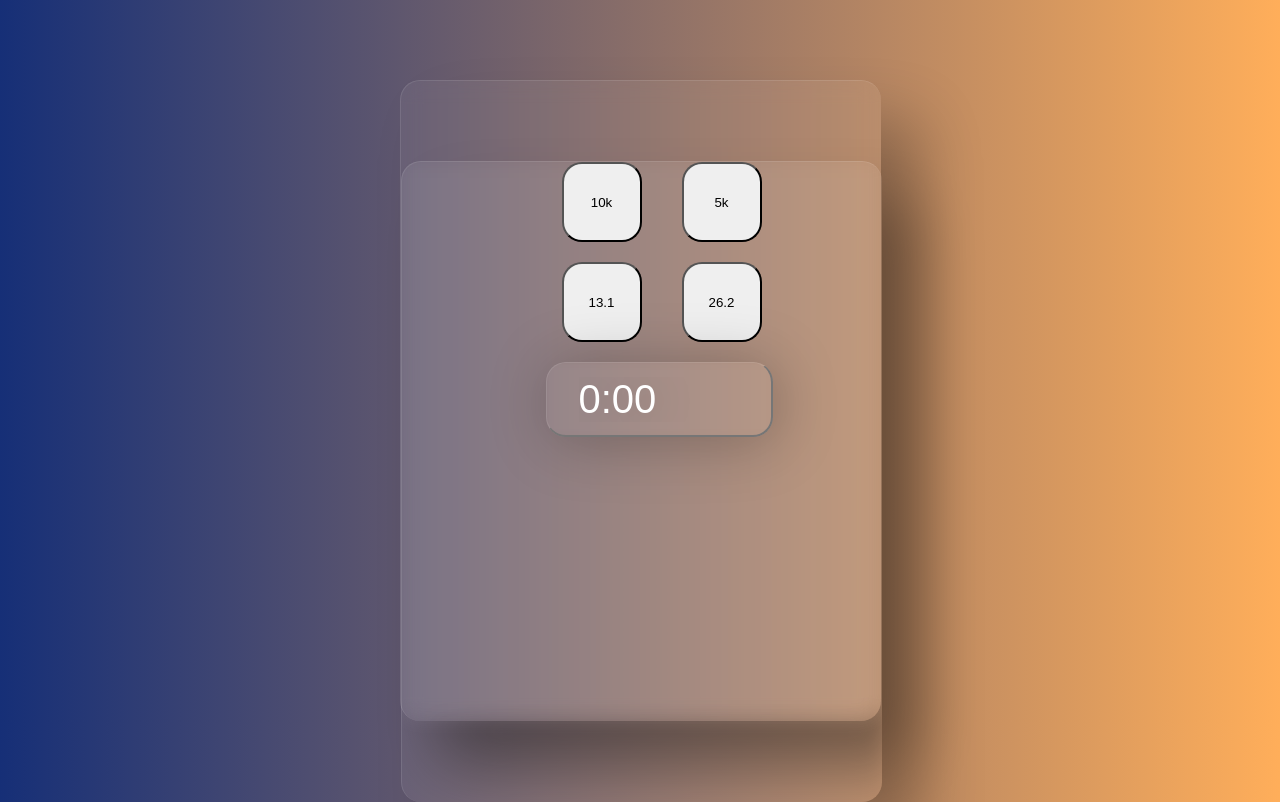
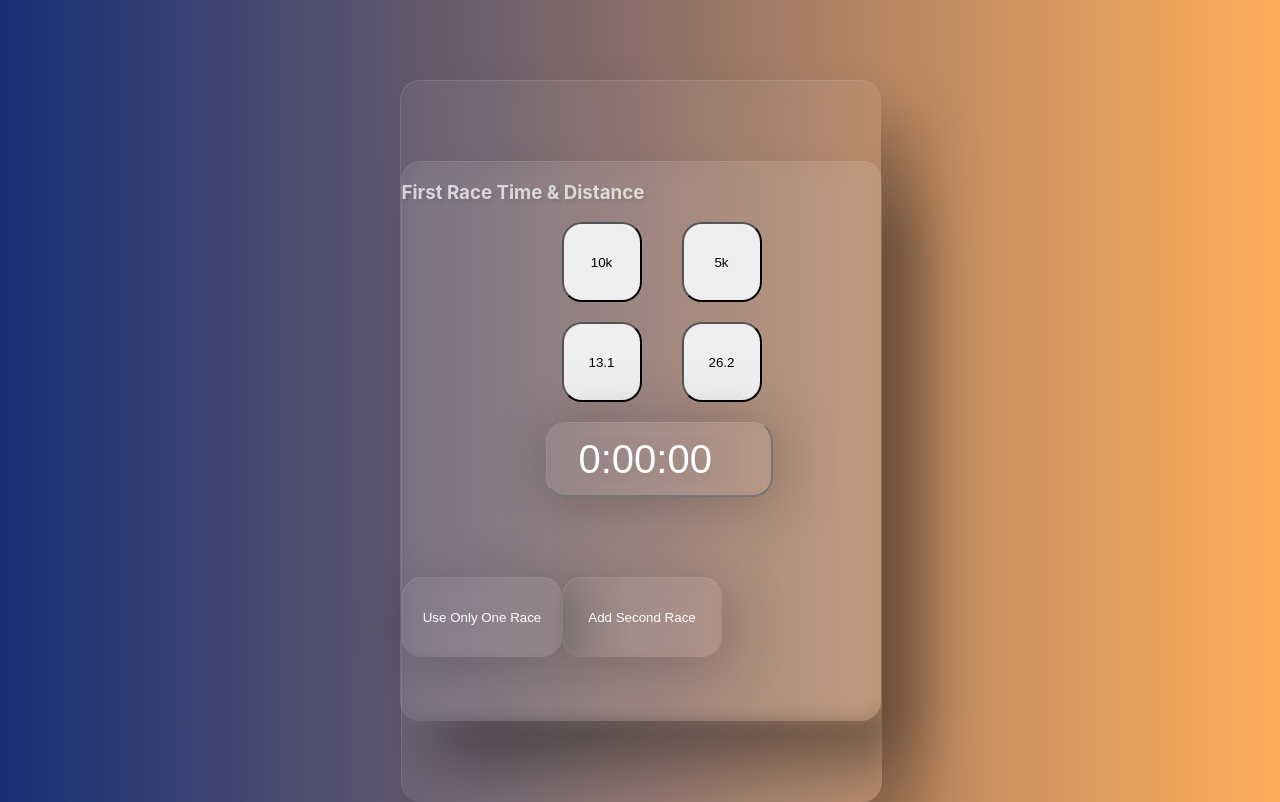
Before and after one commit to jvstn/predict-my-race, a React (Create React App) app: page / in a window 1280 px wide. Both pictures are taken after typing "5" into the empty fields and a click on the button "Add Mileage". Built offline with nearby package versions, Linux system fonts and the light colour scheme.

Commit message:
Fix setHasSecondRace reducer

```diff
--- a/src/features/raceTimes/index.tsx
+++ b/src/features/raceTimes/index.tsx
@@ -1,12 +1,19 @@
 import React, { useState } from "react";
 import { useDispatch, useSelector } from "react-redux";
 import { useAppSelector } from "../../app/hooks";
-import { TimeInput } from "../../components/Shared";
+import { GlassButton, TimeInput } from "../../components/Shared";
+import { EtchedH3 } from "../../components/Shared/EtchedText";
 import GlassPane from "../../components/Shared/GlassPane";
 import ChipWrap from "./RaceTimesElements/ChipWrap";
 import { GlassChip } from "./RaceTimesElements/GlassChip";
 import { TimeWrap } from "./RaceTimesElements/TimeWrap";
-import { setRaceOneTime, setRaceOneType, setRaceTwoTime, setRaceTwoType } from "./raceTimesSlice";
+import {
+  setHasSecondRace,
+  setRaceOneTime,
+  setRaceOneType,
+  setRaceTwoTime,
+  setRaceTwoType,
+} from "./raceTimesSlice";
 import { convertInputToSeconds, convertSecondsToHHMMSS } from "./util";
 
 export default function RaceTimes() {
@@ -15,7 +22,7 @@ export default function RaceTimes() {
     (state) => state.raceTimes.hasSecondRace
   );
 
-  const [timeValue, setTimeValue] = useState<any>("0:00");
+  const [timeValue, setTimeValue] = useState<string>("0:00:00");
 
   const handleChip = (e: any) => {
     if (!hasSecondRace) {
@@ -23,20 +30,35 @@ export default function RaceTimes() {
     } else {
       dispatch(setRaceTwoType(e.target.value));
     }
-  }
+  };
   const processTimeValue = (e: any) => {
     const value = e.target.value;
-    const seconds = convertInputToSeconds(value)
+    const seconds = convertInputToSeconds(value);
 
-    dispatch(!hasSecondRace ? setRaceOneTime(seconds) : setRaceTwoTime(seconds))
+    dispatch(
+      !hasSecondRace ? setRaceOneTime(seconds) : setRaceTwoTime(seconds)
+    );
 
-    const processedValue = convertSecondsToHHMMSS(seconds)
+    const processedValue = convertSecondsToHHMMSS(seconds);
 
-    setTimeValue(processedValue)
-    };
+    setTimeValue(processedValue);
+  };
+
+  const handleSecondRace = () => {
+    setTimeValue("0:00:00");
+    dispatch(setHasSecondRace(!hasSecondRace))
+  };
+  const calculatePredictions = () => {
+
+  }
   return (
     <div>
       <GlassPane>
+        <EtchedH3>
+          {!hasSecondRace
+            ? "First Race Time & Distance"
+            : "Second Race Time & Distance"}
+        </EtchedH3>
         <ChipWrap>
           <GlassChip type="10k" onClick={handleChip} />
           <GlassChip type="5k" onClick={handleChip} />
@@ -46,12 +68,14 @@ export default function RaceTimes() {
         <TimeWrap>
           <TimeInput
             type="text"
-            name='time-input'
+            name="time-input"
             value={timeValue}
             onChange={(e) => setTimeValue(e.target.value)}
             onBlur={processTimeValue}
           />
         </TimeWrap>
+        <GlassButton onClick={calculatePredictions}>Use Only One Race</GlassButton>
+        <GlassButton onClick={handleSecondRace}>Add Second Race</GlassButton>
       </GlassPane>
     </div>
   );
--- a/src/features/raceTimes/raceTimesSlice.ts
+++ b/src/features/raceTimes/raceTimesSlice.ts
@@ -41,12 +41,12 @@ const raceTimesSlice = createSlice({
       raceTwo.time = payload;
     },
     setHasSecondRace: (
-      { hasSecondRace },
+      state,
       { payload }: PayloadAction<boolean>
     ) => {
-      hasSecondRace = payload;
-    },
-  },
+      state.hasSecondRace = payload;
+    }
+  }
 });
 
 export const {
```
Also changed, not shown: 1 other file (tests, documents, lock files or other folders).
